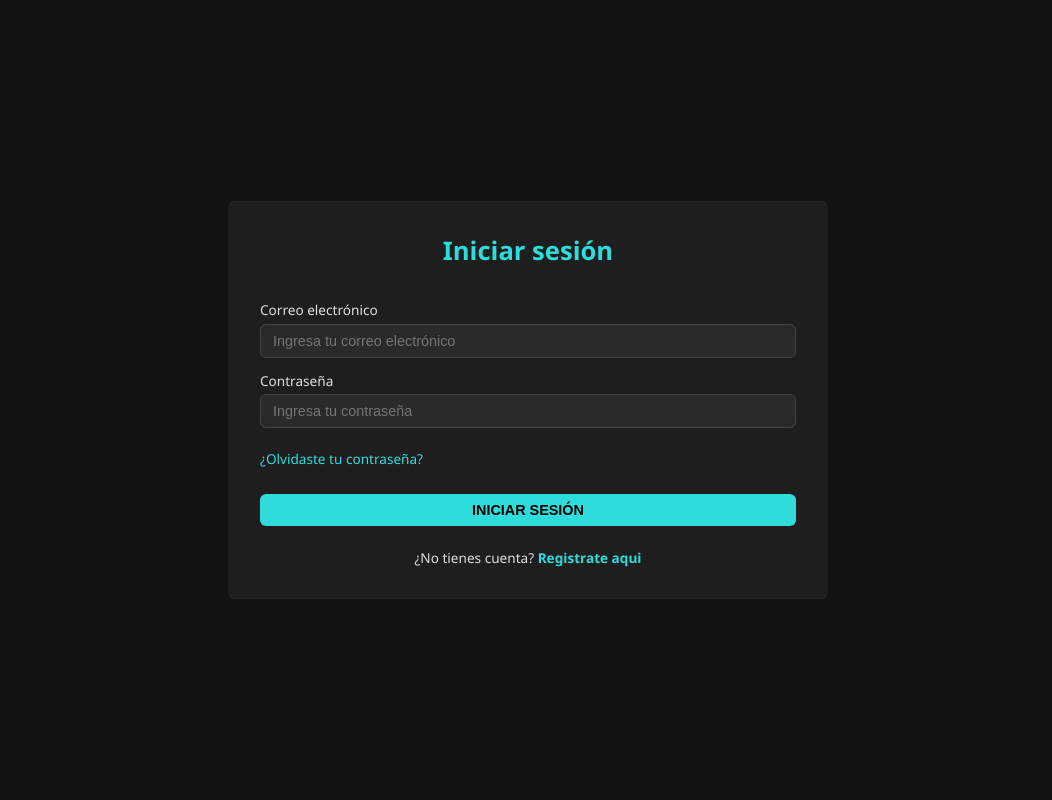
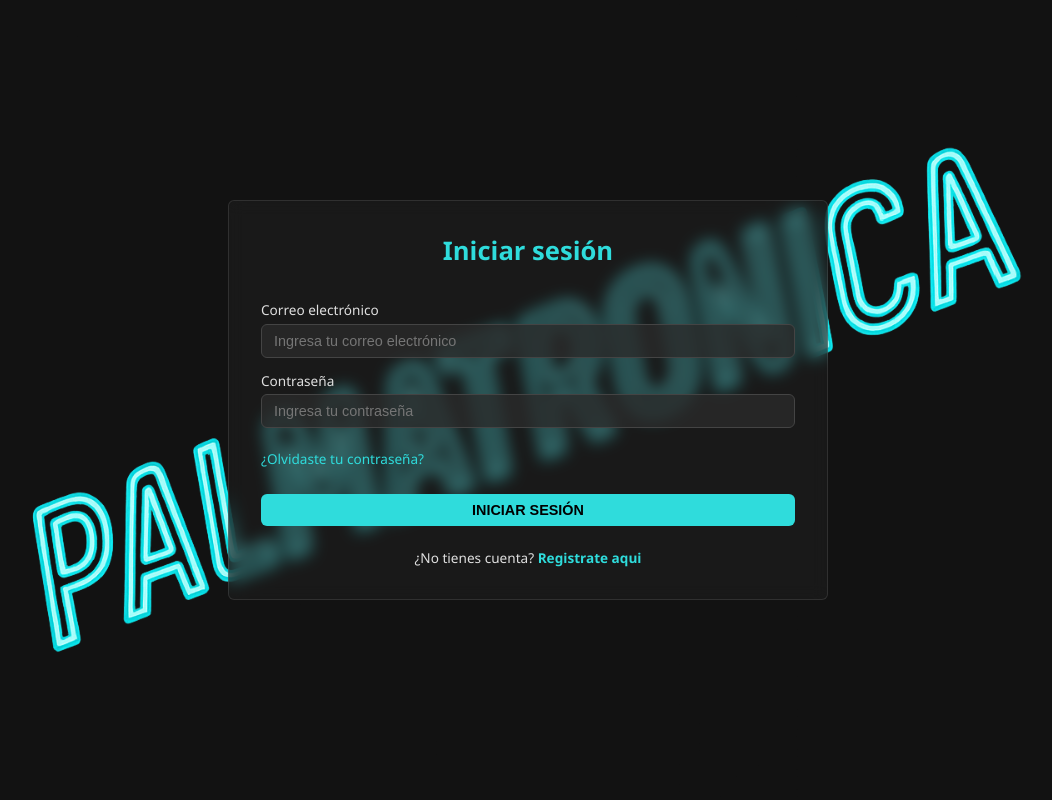
Before and after one commit to jempo2002/palmatronica, a Flask app: page / in a window 1280 px wide. Shown: the whole page, without its empty margins (112-1164 px from the left). Run offline with Flask 3, Linux system fonts and the light colour scheme.

Commit message:
Apply glassmorphism design

```diff
--- a/static/css/inicio.admin.css
+++ b/static/css/inicio.admin.css
@@ -1,5 +1,5 @@
 :root {
-  --bg-image: url('../img/background.jpg');
+  --bg-image: url('../img/bck.png');
   --card-bg: rgba(0,0,0,0.45);
   --blur-bg: rgba(255,255,255,0.05);
   --text-color: #e0e0e0;
@@ -28,6 +28,7 @@ body {
 .main-container {
   backdrop-filter: blur(8px);
   background-color: var(--card-bg);
+  border: 1px solid rgba(255, 255, 255, 0.1);
   padding: 2rem 3rem;
   border-radius: var(--radius);
   display: flex;
@@ -49,6 +50,8 @@ body {
 
 .card {
   background-color: var(--blur-bg);
+  backdrop-filter: blur(6px);
+  border: 1px solid rgba(255, 255, 255, 0.1);
   padding: 2rem;
   border-radius: var(--radius);
   width: 260px;
--- a/static/css/login.css
+++ b/static/css/login.css
@@ -1,9 +1,10 @@
 /* static/css/registro.css */
 
 :root {
+  --bg-image: url('../img/bck.png');
   --bg-color: #121212;
-  --card-bg: #1e1e1e;
-  --input-bg: #2a2a2a;
+  --card-bg: rgba(30,30,30,0.6);
+  --input-bg: rgba(42,42,42,0.8);
   --text-color: #e0e0e0;
   --accent: #2fdcdc;
   --input-border: #444444;
@@ -22,7 +23,7 @@ body {
   align-items: center;
   justify-content: center;
   min-height: 100vh;
-  background-color: var(--bg-color);
+  background: var(--bg-color) var(--bg-image) no-repeat center/cover fixed;
   font-family: 'Segoe UI', Tahoma, Geneva, Verdana, sans-serif;
   color: var(--text-color);
   padding: var(--gap);
@@ -30,6 +31,8 @@ body {
 
 .login-container {
   background-color: var(--card-bg);
+  backdrop-filter: blur(8px);
+  border: 1px solid rgba(255, 255, 255, 0.1);
   padding: 2rem;
   border-radius: 6px;
   width: clamp(320px, 50%, 600px);
```
Also changed, not shown: static/css/inicio.user.css (added, +33 -0 lines), static/css/registro.css (+6 -3 lines), templates/user/inicio_user.html (+5 -2 lines).
